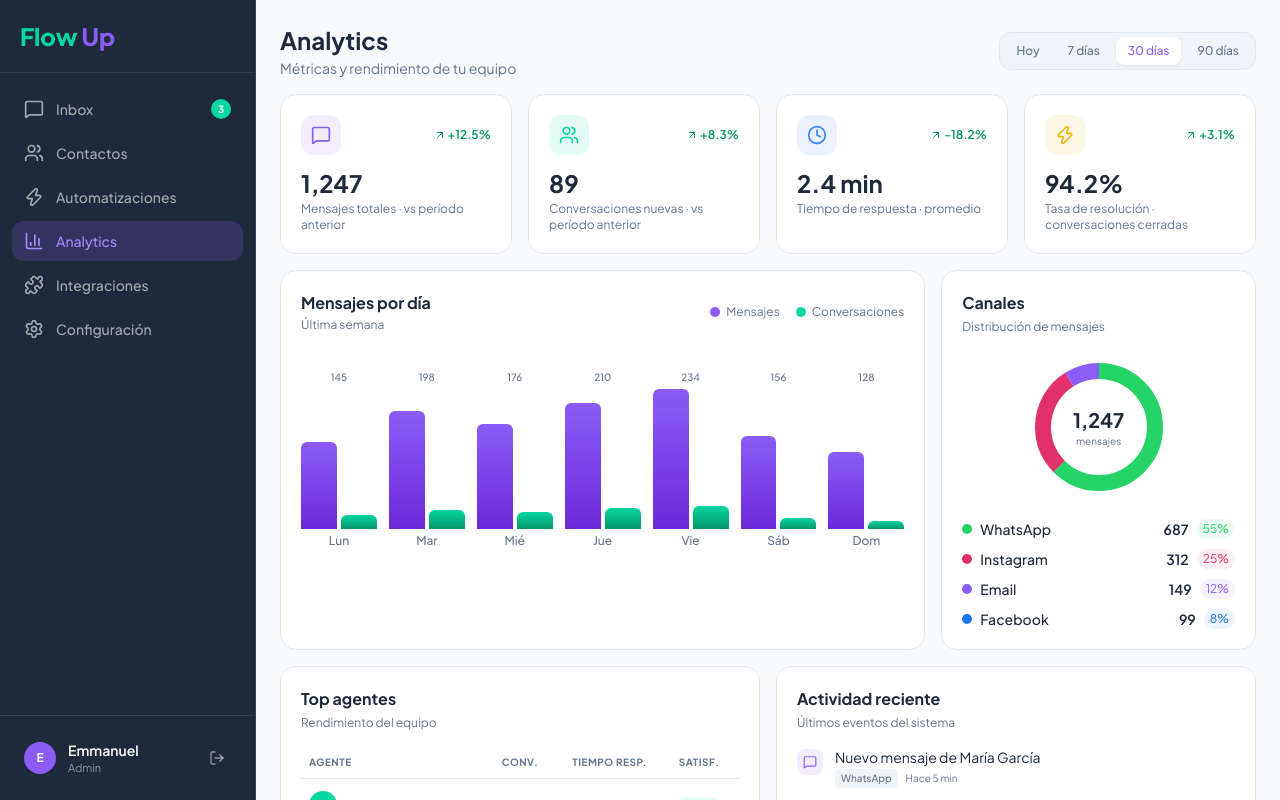
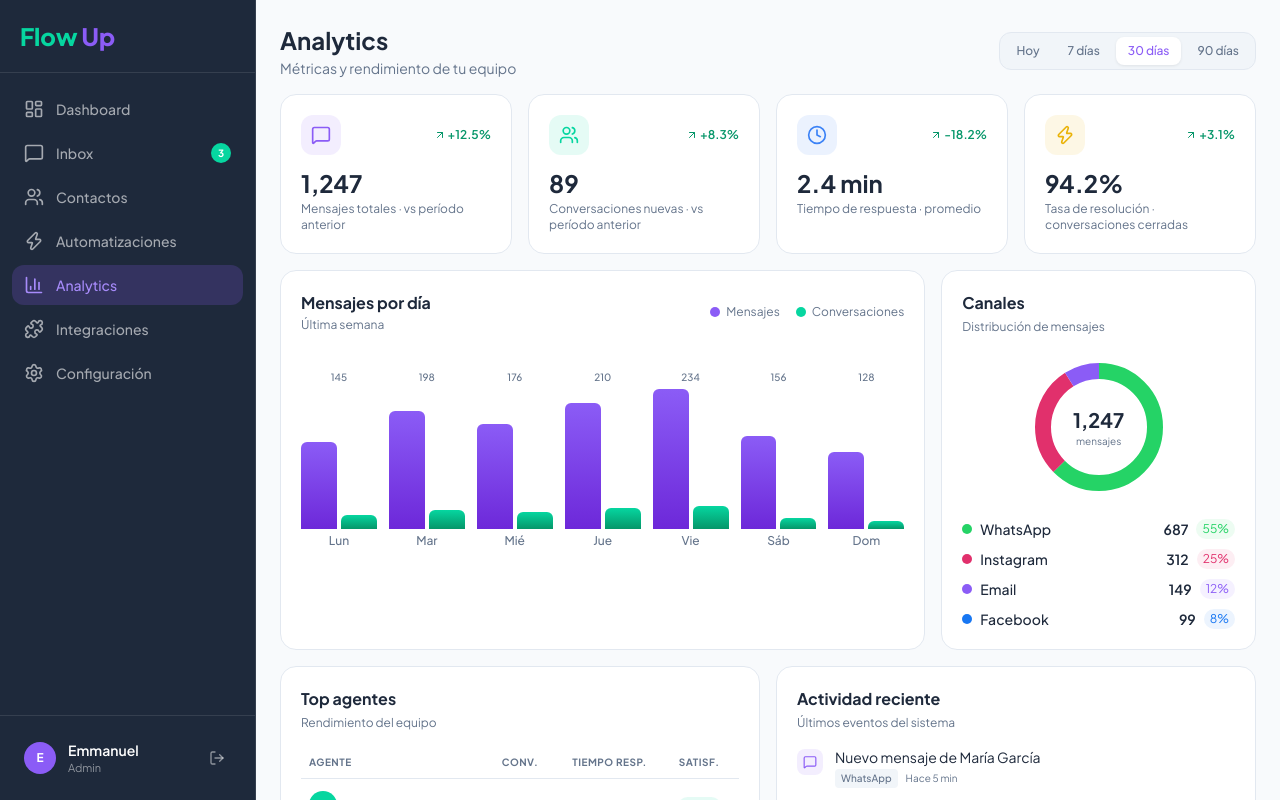
Before and after one commit to EmmanuelFlores1/FlowUp-SaaS, a Next.js app: page /dashboard/analytics in a window 1280 px wide. Built offline with nearby package versions, Linux system fonts and the light colour scheme.

Commit message:
Add Dashboard to sidebar menu

```diff
--- a/app/dashboard/layout.tsx
+++ b/app/dashboard/layout.tsx
@@ -5,6 +5,7 @@ import { useState, useEffect } from 'react'
 import Link from 'next/link'
 import { usePathname } from 'next/navigation'
 import {
+  LayoutDashboard,
   MessageSquare,
   Users,
   Zap,
@@ -17,6 +18,7 @@ import {
 } from 'lucide-react'
 
 const menuItems = [
+  { name: 'Dashboard', href: '/dashboard', icon: LayoutDashboard, exact: true },
   { name: 'Inbox', href: '/dashboard/inbox', icon: MessageSquare },
   { name: 'Contactos', href: '/dashboard/contacts', icon: Users },
   { name: 'Automatizaciones', href: '/dashboard/automations', icon: Zap },
@@ -105,8 +107,8 @@ export default function DashboardLayout({
         {/* Menú */}
         <nav className="flex-1 px-3 py-4 space-y-1 overflow-y-auto">
           {menuItems.map((item) => {
-            const isActive = pathname.startsWith(item.href)
-            return (
+            const isActive = item.exact ? pathname === item.href : pathname.startsWith(item.href)
+          return (
               <Link
                 key={item.name}
                 href={item.href}
```
